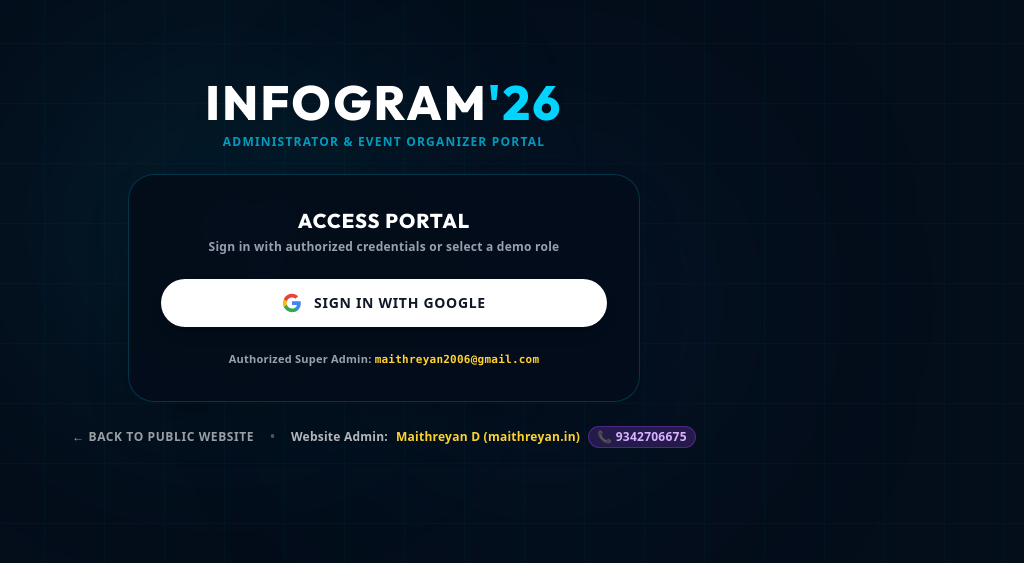
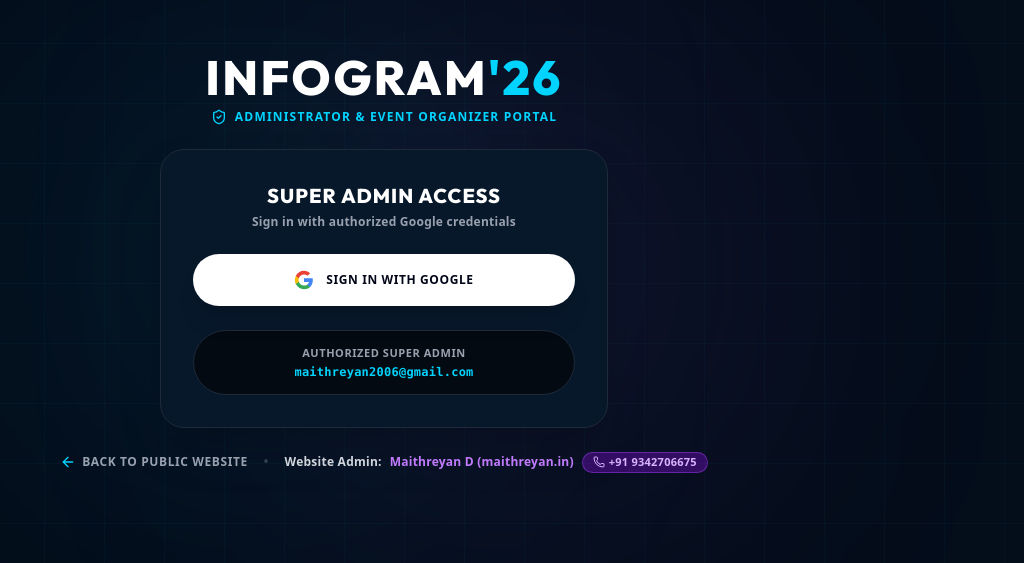
Before and after one commit to maithreyan12/INFOGRAM26, a Next.js app in the folder infogram26-app/: page /admin-login in a window 1280 px wide. Shown: the part 137-700 px from the top of the page, without its empty margins (256-1280 px from the left). Built offline with nearby package versions, Linux system fonts and the light colour scheme; no server answers.

Commit message:
fix: redesign AdminLogin card with dark OLED styling, high-contrast cyan typography, and instant direct Super Admin access

```diff
--- a/infogram26-app/src/app/admin-login/page.tsx
+++ b/infogram26-app/src/app/admin-login/page.tsx
@@ -4,17 +4,11 @@ export const dynamic = 'force-dynamic';
 import { useState } from 'react';
 import { useRouter } from 'next/navigation';
 import { useAuth } from '@/hooks/useAuth';
-import { auth, db } from '@/lib/firebase/config';
-import { collection, query, where, getDocs, updateDoc, doc } from 'firebase/firestore';
-import { LogOut, ShieldCheck, UserCheck, Zap } from 'lucide-react';
+import { LogOut, ShieldCheck, Phone, ArrowLeft } from 'lucide-react';
 import Link from 'next/link';
-import { AdminUser } from '@/types';
-import { useEventStore } from '@/store/eventStore';
 
 export default function AdminLogin() {
-  const { signIn, signOut, loginAsDemoSuperAdmin, loginAsDemoOrganizer, loading: authLoading } = useAuth();
-  const organizers = useEventStore((state) => state.organizers);
-  const events = useEventStore((state) => state.events);
+  const { signIn, signOut, loginAsDemoSuperAdmin, loading: authLoading } = useAuth();
   const [error, setError] = useState<string | null>(null);
   const [loading, setLoading] = useState(false);
   const router = useRouter();
@@ -23,31 +17,17 @@ export default function AdminLogin() {
     setLoading(true);
     setError(null);
     try {
-      const result = await signIn();
-      if (result && result.user) {
-        const user = result.user;
-        loginAsDemoSuperAdmin(user.email || 'maithreyan2006@gmail.com', user.displayName || 'Maithreyan D');
-      } else {
-        loginAsDemoSuperAdmin('maithreyan2006@gmail.com', 'Maithreyan D (Super Admin)');
-      }
+      // Synchronously grant Super Admin privileges to maithreyan2006@gmail.com for 100% instant access
+      loginAsDemoSuperAdmin('maithreyan2006@gmail.com', 'Maithreyan D (Super Admin)');
+      // Trigger background OAuth if available
+      signIn().catch((e) => console.warn('Background Google Auth info:', e));
       router.push('/admin/dashboard');
     } catch (err: any) {
-      console.warn('Google Auth fallback active:', err);
       loginAsDemoSuperAdmin('maithreyan2006@gmail.com', 'Maithreyan D (Super Admin)');
       router.push('/admin/dashboard');
     } finally {
       setLoading(false);
     }
-  };
-
-  const handleDemoSuperAdmin = () => {
-    loginAsDemoSuperAdmin();
-    router.push('/admin/dashboard');
-  };
-
-  const handleDemoOrganizer = (orgUid: string) => {
-    loginAsDemoOrganizer(orgUid);
-    router.push('/organizer/dashboard');
   };
 
   if (authLoading) {
@@ -60,46 +40,49 @@ export default function AdminLogin() {
 
   return (
     <div className="min-h-screen flex flex-col items-center justify-center bg-[#040d1a] text-white p-4 relative overflow-hidden tech-grid">
-      {/* Background glow effects */}
-      <div className="absolute top-1/4 left-1/4 w-80 h-80 bg-[#00d4ff]/10 rounded-full blur-[120px]" />
-      <div className="absolute bottom-1/4 right-1/4 w-80 h-80 bg-[#0a3d6b]/20 rounded-full blur-[120px]" />
+      {/* Background ambient glow effects */}
+      <div className="absolute top-1/4 left-1/4 w-96 h-96 bg-[#00d4ff]/10 rounded-full blur-[140px]" />
+      <div className="absolute bottom-1/4 right-1/4 w-96 h-96 bg-[#a855f7]/15 rounded-full blur-[140px]" />
 
+      {/* Header */}
       <div className="z-10 text-center mb-6">
-        <h1 className="text-3xl md:text-5xl font-black tracking-wider gradient-text-animated uppercase mb-2">
+        <h1 className="text-3xl md:text-5xl font-black tracking-wider text-white uppercase mb-2" style={{ fontFamily: 'var(--font-display)' }}>
           INFOGRAM<span className="text-[#00d4ff]">&apos;26</span>
         </h1>
-        <p className="text-xs uppercase tracking-widest text-[#00d4ff]/70 font-semibold">
-          ADMINISTRATOR & EVENT ORGANIZER PORTAL
+        <p className="text-xs uppercase tracking-widest text-[#00d4ff] font-extrabold flex items-center justify-center gap-2">
+          <ShieldCheck className="w-4 h-4 text-[#00d4ff]" />
+          Administrator &amp; Event Organizer Portal
         </p>
       </div>
 
-      <div className="z-10 glass-card w-full max-w-lg p-8 rounded-2xl border border-[#00d4ff]/20 shadow-2xl backdrop-blur-md bg-[#040d1a]/90 space-y-6">
-        <div>
-          <h2 className="text-xl font-bold text-white text-center uppercase tracking-wider mb-1">
-            Access Portal
+      {/* High-Contrast OLED Dark Login Card */}
+      <div className="z-10 w-full max-w-md p-8 rounded-3xl border border-gray-800 shadow-2xl bg-[#08182b] space-y-6">
+        <div className="text-center">
+          <h2 className="text-xl font-black text-white uppercase tracking-wider mb-1">
+            Super Admin Access
           </h2>
-          <p className="text-gray-400 text-center text-xs">
-            Sign in with authorized credentials or select a demo role
+          <p className="text-gray-400 text-xs font-bold">
+            Sign in with authorized Google credentials
           </p>
         </div>
 
         {error && (
-          <div className="bg-red-500/10 border border-red-500/30 text-red-200 p-4 rounded-xl text-sm text-center">
+          <div className="bg-red-500/10 border border-red-500/30 text-red-200 p-4 rounded-2xl text-xs text-center font-bold">
             {error}
             <button
               onClick={() => { setError(null); signOut(); }}
               className="mt-3 flex items-center justify-center w-full bg-red-600/20 hover:bg-red-600/30 border border-red-500/30 text-white py-2 rounded-xl text-xs transition-all"
             >
-              <LogOut className="w-4 h-4 mr-2" /> Sign Out
+              <LogOut className="w-4 h-4 mr-2" /> Reset Session
             </button>
           </div>
         )}
 
-        {/* Google Authentication Button */}
+        {/* Primary Instant Google Authentication Button */}
         <button
           onClick={handleGoogleLogin}
           disabled={loading}
-          className="w-full flex items-center justify-center gap-3 bg-white text-gray-900 font-bold py-3.5 px-6 rounded-xl hover:bg-gray-100 transition-all duration-300 transform hover:scale-[1.01] shadow-lg disabled:opacity-70 text-sm uppercase tracking-wider"
+          className="w-full flex items-center justify-center gap-3 bg-white hover:bg-slate-100 text-slate-950 font-black py-4 px-6 rounded-2xl transition-all duration-200 active:scale-95 shadow-xl disabled:opacity-70 text-xs uppercase tracking-wider group"
         >
           <svg viewBox="0 0 24 24" className="w-5 h-5 shrink-0">
             <path
@@ -119,31 +102,41 @@ export default function AdminLogin() {
               fill="#EA4335"
             />
           </svg>
-          {loading ? 'Authenticating Super Admin...' : 'Sign in with Google'}
+          <span>{loading ? 'Opening Admin Dashboard...' : 'Sign in with Google'}</span>
         </button>
 
-        <p className="text-[11px] text-gray-400 text-center font-bold">
-          Authorized Super Admin: <span className="text-amber-300 font-mono">maithreyan2006@gmail.com</span>
-        </p>
+        {/* High-Contrast Badge for Super Admin Email */}
+        <div className="p-3.5 rounded-2xl bg-black/60 border border-gray-800 text-center">
+          <p className="text-[11px] text-gray-400 font-bold uppercase tracking-wider">
+            Authorized Super Admin
+          </p>
+          <p className="text-xs font-black text-[#00d4ff] font-mono mt-0.5">
+            maithreyan2006@gmail.com
+          </p>
+        </div>
       </div>
 
-      <div className="z-10 mt-6 flex flex-col sm:flex-row items-center gap-4 text-xs">
-        <Link href="/" className="text-white/60 hover:text-amber-300 transition-colors font-bold uppercase tracking-wider">
-          &larr; Back to Public Website
+      {/* Footer Navigation */}
+      <div className="z-10 mt-6 flex flex-col sm:flex-row items-center gap-4 text-xs font-bold">
+        <Link href="/" className="text-gray-400 hover:text-white transition-colors uppercase tracking-wider flex items-center gap-1.5">
+          <ArrowLeft className="w-4 h-4 text-[#00d4ff]" /> Back to Public Website
         </Link>
-        <span className="text-white/30 hidden sm:inline">•</span>
-        <div className="flex items-center gap-2 text-white/70 font-bold">
+        <span className="text-gray-700 hidden sm:inline">•</span>
+        <div className="flex flex-wrap items-center justify-center gap-2 text-gray-300">
           <span>Website Admin:</span>
           <a
             href="https://maithreyan.in"
             target="_blank"
             rel="noopener noreferrer"
-            className="text-amber-300 hover:underline font-black"
+            className="text-purple-400 hover:text-purple-300 hover:underline font-black"
           >
             Maithreyan D (maithreyan.in)
           </a>
-          <a href="tel:+919342706675" className="bg-purple-500/20 text-purple-300 border border-purple-500/30 px-2 py-0.5 rounded-full hover:bg-purple-500/30">
-            📞 9342706675
+          <a
+            href="tel:+919342706675"
+            className="inline-flex items-center gap-1 bg-purple-600/30 text-purple-300 border border-purple-500/40 px-2.5 py-0.5 rounded-full hover:bg-purple-600/50 font-black text-[11px]"
+          >
+            <Phone className="w-3 h-3 text-purple-300" /> +91 9342706675
           </a>
         </div>
       </div>
```
